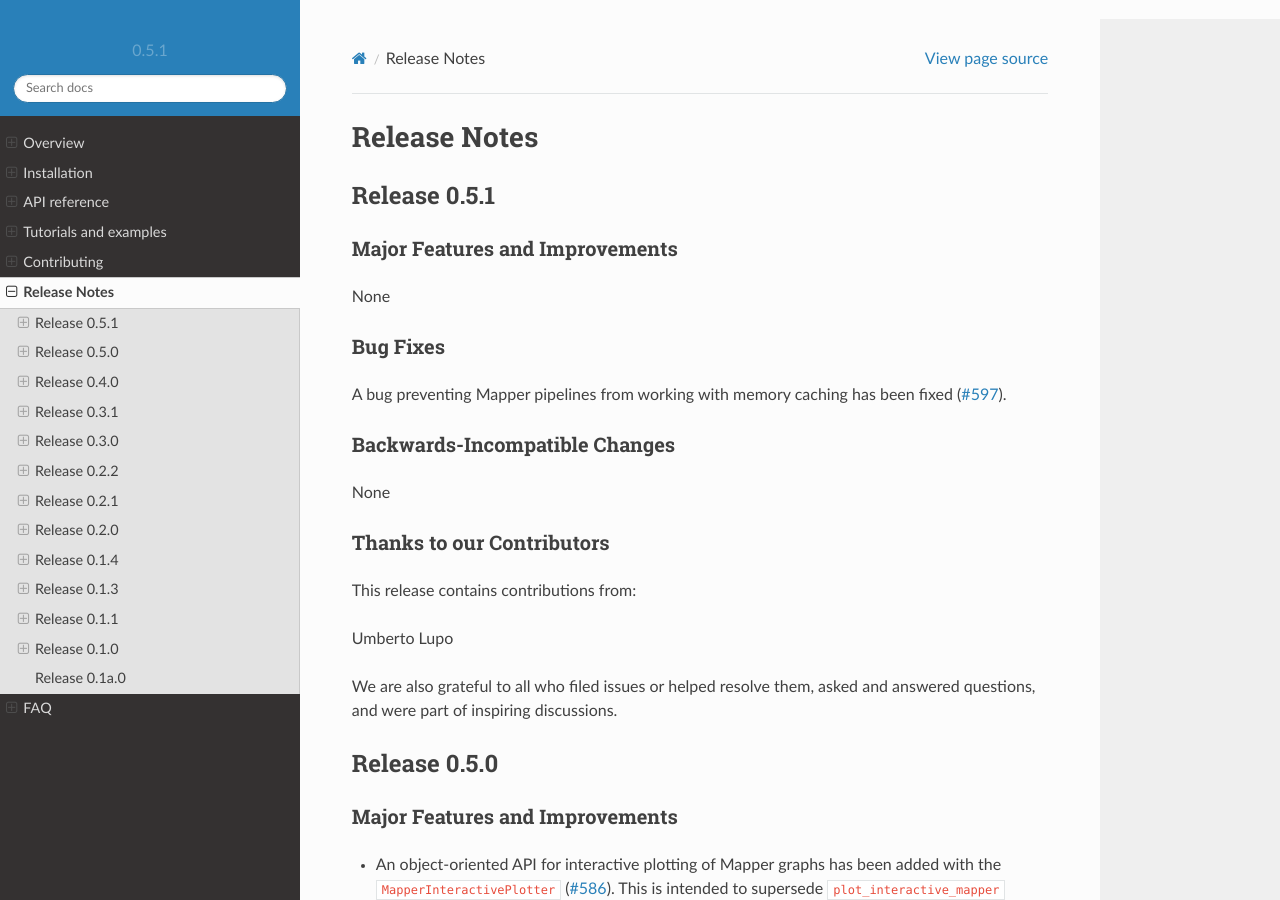
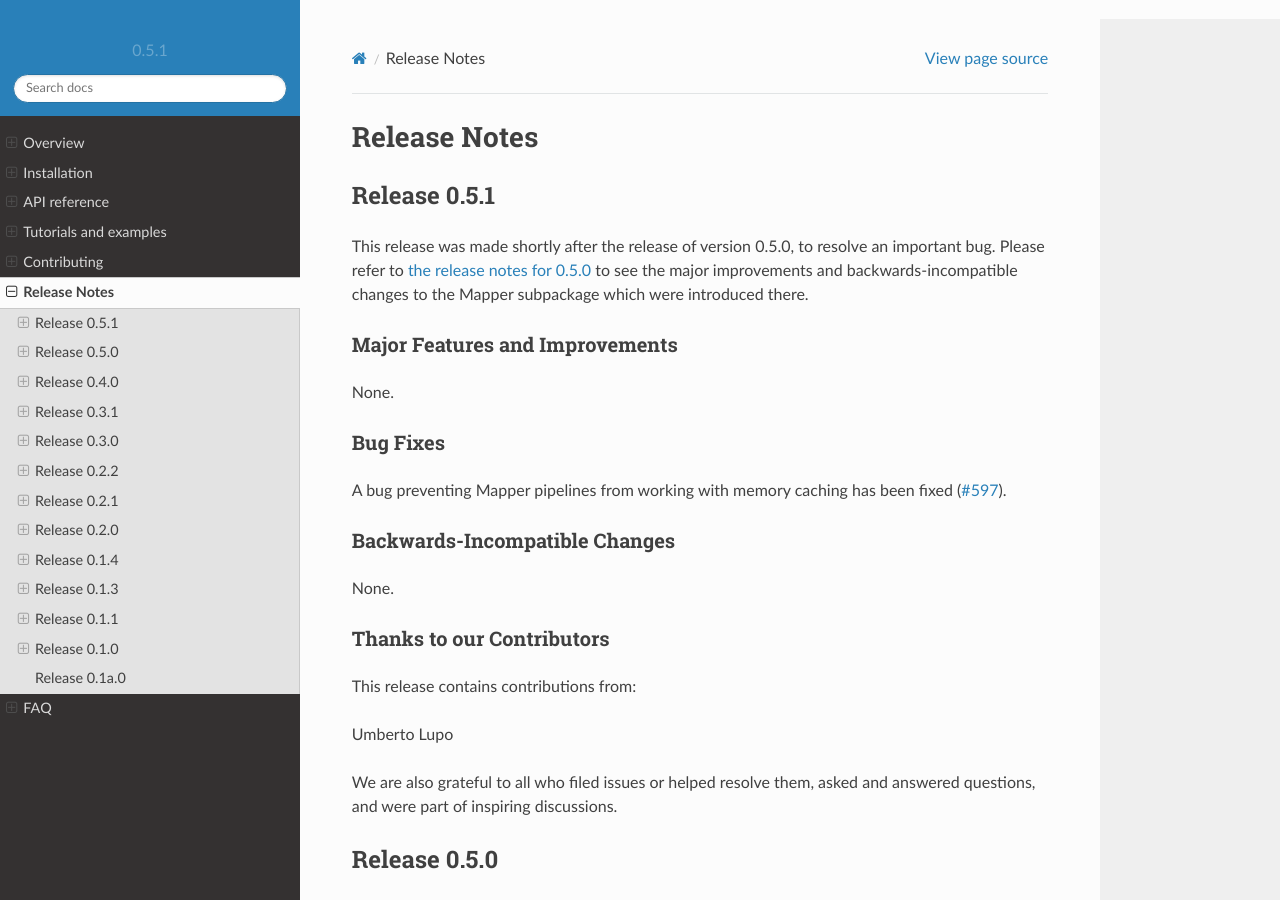
Before and after one commit to giotto-ai/giotto-tda, a Sphinx documentation site: the page built from doc/release.rst, in a window 1280 px wide and 900 px high. Built offline with Sphinx 7.4.7 and the Read the Docs theme 2.0.0, drawn with Linux system fonts in a browser that asks for light colours; pages that are not in the unit, such as notebooks, are missing from menus; comment, search, counter and statistics services are not loaded; the version number is read from the project's files by our own code.

Commit message:
End What's New before 0.5.0 but place hyperlink to 0.5.0 release notes

```diff
--- a/doc/library.rst
+++ b/doc/library.rst
@@ -125,4 +125,4 @@ What's new
 .. include::
    release.rst
    :start-after: Release 0.5.1
-   :end-before: Release 0.4.0
+   :end-before: Release 0.5.0
--- a/doc/release.rst
+++ b/doc/release.rst
@@ -8,10 +8,12 @@ Release Notes
 Release 0.5.1
 *************
 
+This release was made shortly after the release of version 0.5.0, to resolve an important bug. Please refer to `the release notes for 0.5.0 <https://giotto-ai.github.io/gtda-docs/0.5.0/release.html#release-0-5-0>`_ to see the major improvements and backwards-incompatible changes to the Mapper subpackage which were introduced there.
+
 Major Features and Improvements
 ===============================
 
-None
+None.
 
 Bug Fixes
 =========
@@ -21,7 +23,7 @@ A bug preventing Mapper pipelines from working with memory caching has been fixe
 Backwards-Incompatible Changes
 ==============================
 
-None
+None.
 
 Thanks to our Contributors
 ==========================
```
